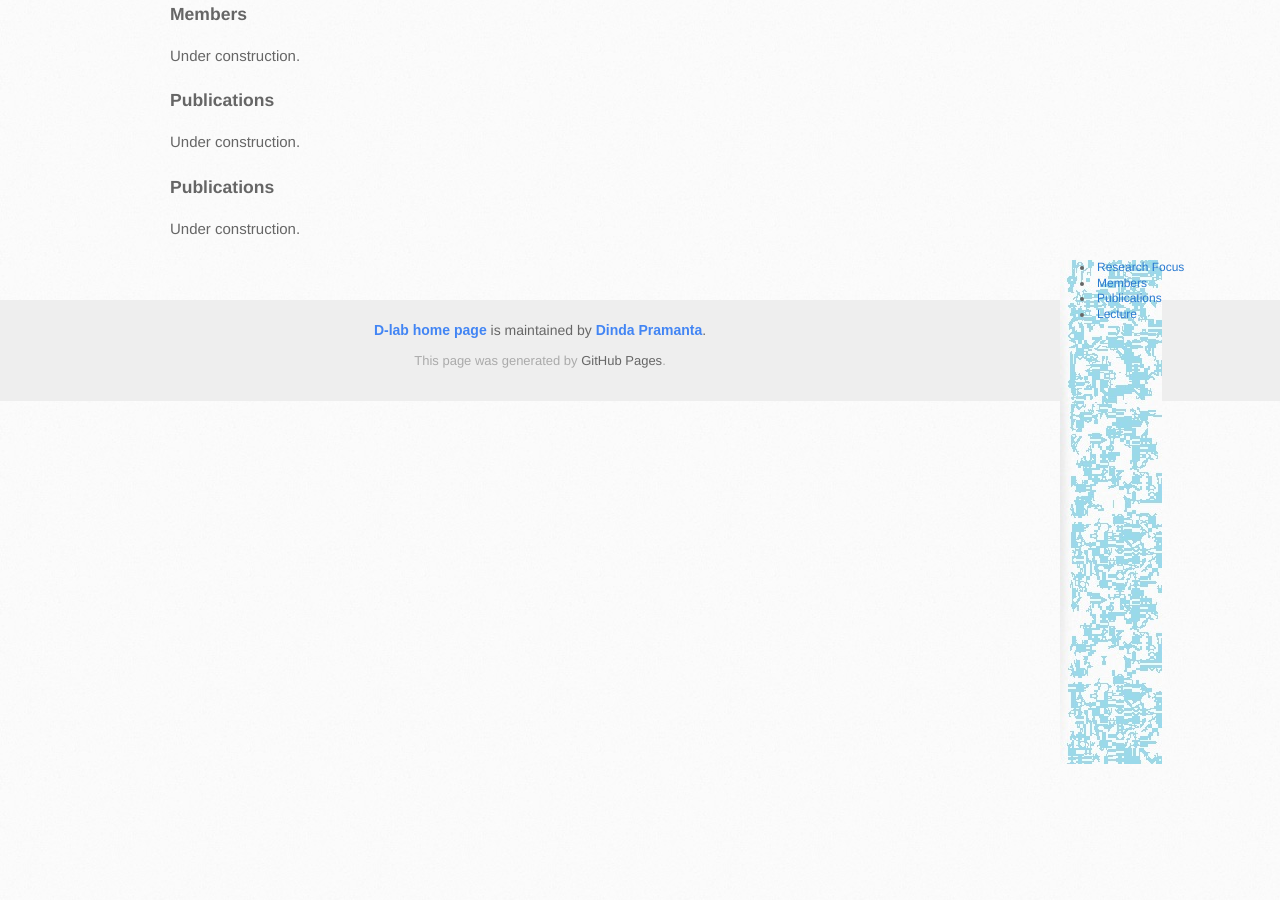
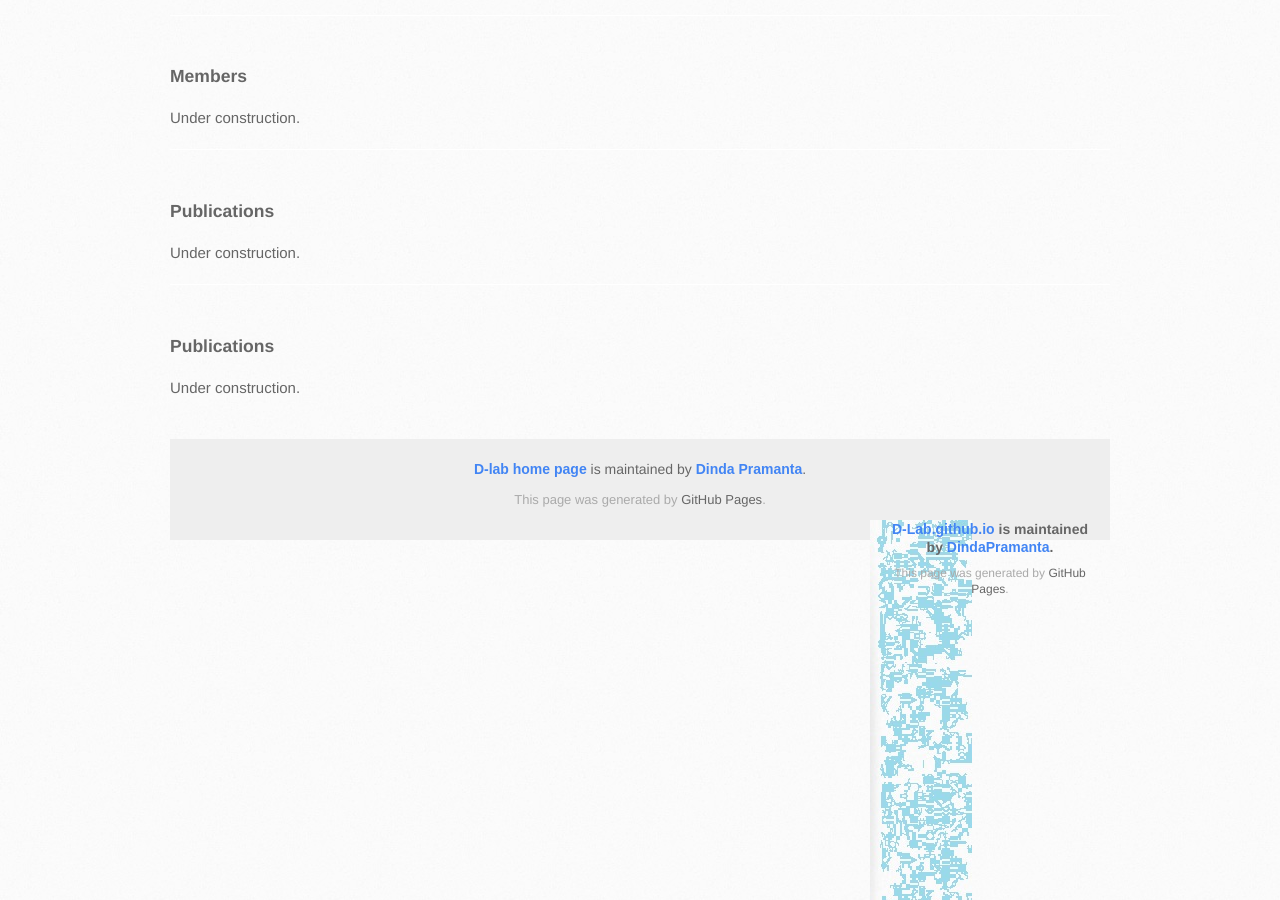
Before and after one commit to DindaPramanta/D-Lab.github.io, a Jekyll site: the page built from index.md, in a window 1280 px wide and 900 px high, scrolled down 1650 px. Built offline with Jekyll 4.4.1, drawn with Linux system fonts in a browser that asks for light colours; the repository's description, which GitHub fills in, is left out; before the commit the page ends 2414 px from its top, so only the background shows below that.

Commit message:
Update default.html

```diff
--- a/_layouts/default.html
+++ b/_layouts/default.html
@@ -58,7 +58,10 @@
           <!-- Replace the above paragraphs with your own introduction message -->
         </section>
 
-      <section id="subsection1">
+
+    <div id="content-wrapper">
+      <div class="inner clearfix">
+      <section id="section1">
       <h3>Research Focus</h3>
       <div class="image-container">
         <img class="poster-image" src="{{ '/assets/images/Poster-1.jpg' | relative_url }}" alt="D-Lab Poster">
@@ -71,17 +74,24 @@
       </section>
 
 
-      <section id="subsection2">
+      <div id="content-wrapper">
+      <div class="inner clearfix">
+      <section id="section2">
       <h3>Members</h3>
       <p>Under construction.</p>
       </section>
 
-      <section id="subsection3">
+
+      <div id="content-wrapper">
+      <div class="inner clearfix">
+      <section id="section3">
       <h3>Publications</h3>
       <p>Under construction.</p>
       </section>
 
-      <section id="subsection4">
+      <div id="content-wrapper">
+      <div class="inner clearfix">
+      <section id="section4">
       <h3>Publications</h3>
       <p>Under construction.</p>
      </section>
@@ -89,17 +99,7 @@
 
 
 
-      </div>
-    </div>
 
-  		<aside id="sidebar">
-            <li><a href="#subsection1">Research Focus</a></li>
-            <li><a href="#subsection2">Members</a></li>
-            <li><a href="#subsection3">Publications</a></li>
-            <li><a href="#subsection4">Lecture</a></li>
-           </aside>
-      </div>
-    </div>
 
 
     <footer>
@@ -111,5 +111,27 @@
       {% if site.github.is_project_page %}
         <p>This page was generated by <a href="https://pages.github.com">GitHub Pages</a>.</p>
       {% endif %}
+
+<aside id="sidebar">
+          {% if site.show_downloads %}
+            <a href="{{ site.github.zip_url }}" class="button">
+              <small>Download</small>
+              .zip file
+            </a>
+            <a href="{{ site.github.tar_url }}" class="button">
+              <small>Download</small>
+              .tar.gz file
+            </a>
+          {% endif %}
+
+          {% if site.github.is_project_page %}
+            <p class="repo-owner"><a href="{{ site.github.repository_url }}">{{ site.github.repository_name }}</a> is maintained by <a href="{{ site.github.owner_url }}">{{ site.github.owner_name }}</a>.</p>
+          {% endif %}
+
+          <p>This page was generated by <a href="https://pages.github.com">GitHub Pages</a>.</p>
+        </aside>
+      </div>
+    </div>
+
   </body>
 </html>
```
